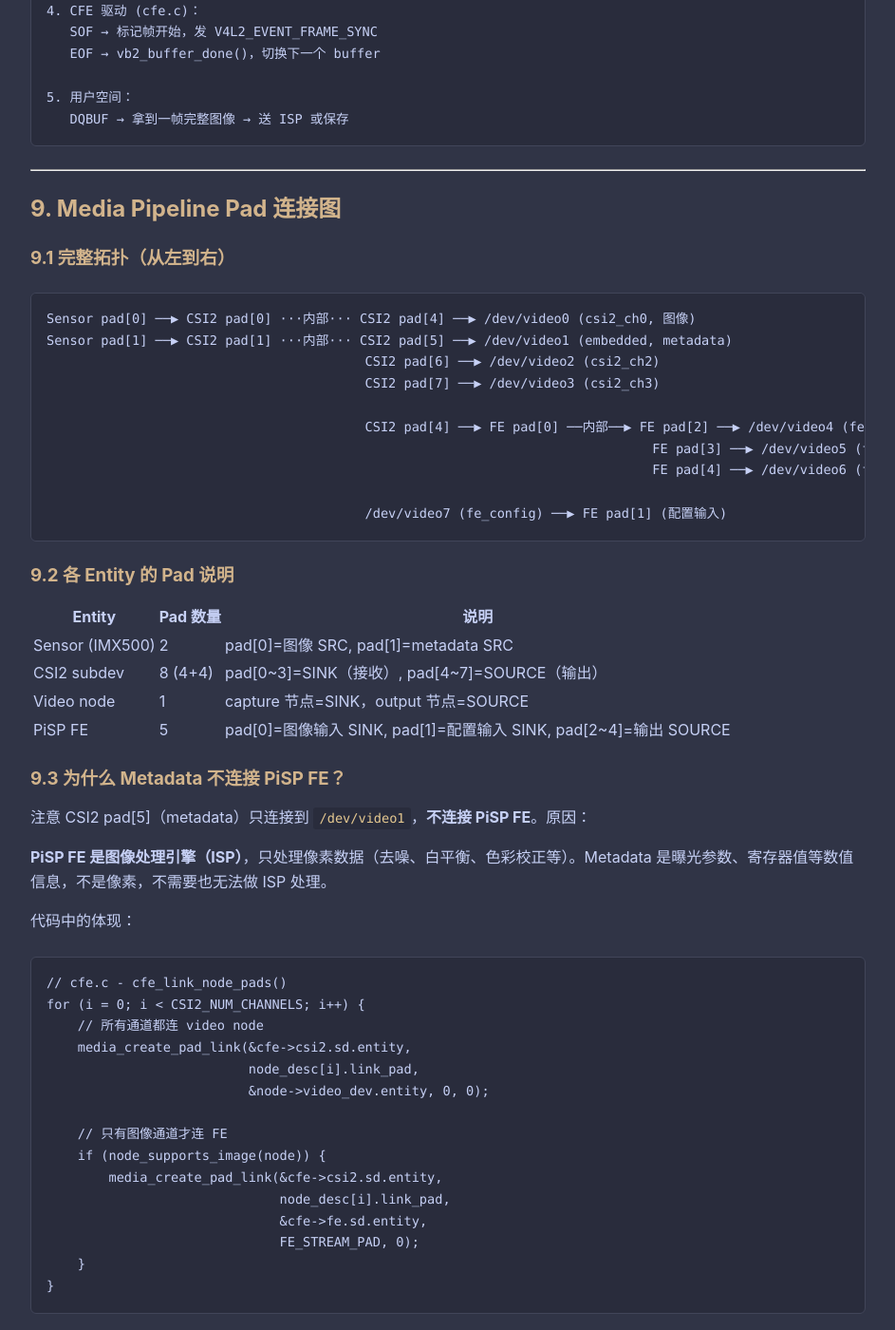
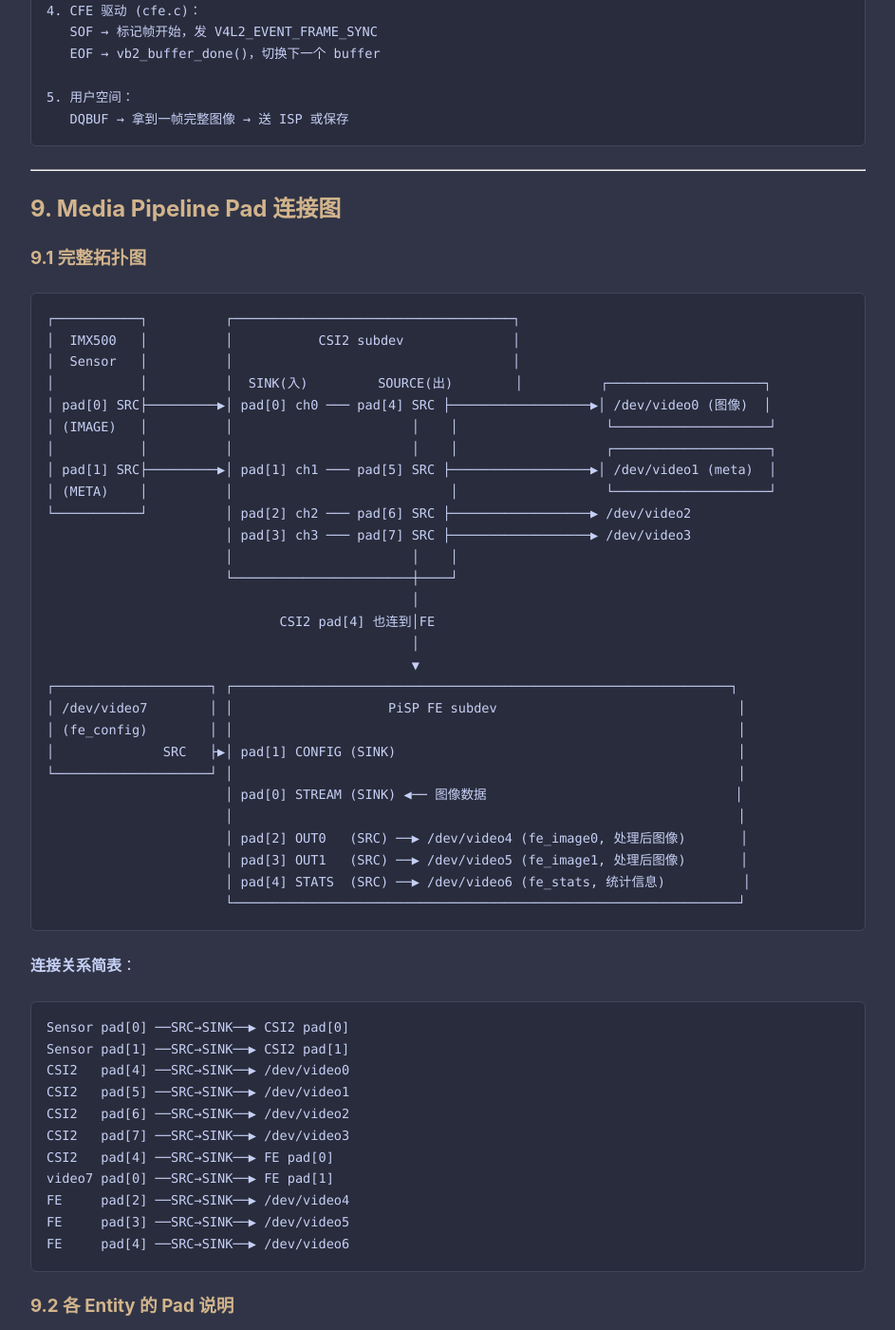
Before and after one commit to wangxiaolei12/wangxiaolei12.github.io, a Jekyll site: the page built from _posts/camera-media/2026-06-23-mipi-csi2-rp1-cfe-deep-dive.md, in a window 1280 px wide and 1400 px high, scrolled down 8862 px. Shown: the whole window at 95% size, without its empty margins (168-1111 px from the left). Built offline with Jekyll 4.4.1, drawn with Linux system fonts in a browser that asks for light colours.

Commit message:
补充完整 Media Pipeline Pad 拓扑图

````diff
--- a/_posts/camera-media/2026-06-23-mipi-csi2-rp1-cfe-deep-dive.md
+++ b/_posts/camera-media/2026-06-23-mipi-csi2-rp1-cfe-deep-dive.md
@@ -400,19 +400,53 @@ struct cfe_fmt {
 
 ## 9. Media Pipeline Pad 连接图
 
-### 9.1 完整拓扑（从左到右）
+### 9.1 完整拓扑图
 
 ```
-Sensor pad[0] ──▶ CSI2 pad[0] ···内部··· CSI2 pad[4] ──▶ /dev/video0 (csi2_ch0, 图像)
-Sensor pad[1] ──▶ CSI2 pad[1] ···内部··· CSI2 pad[5] ──▶ /dev/video1 (embedded, metadata)
-                                         CSI2 pad[6] ──▶ /dev/video2 (csi2_ch2)
-                                         CSI2 pad[7] ──▶ /dev/video3 (csi2_ch3)
+┌───────────┐          ┌────────────────────────────────────┐
+│  IMX500   │          │           CSI2 subdev              │
+│  Sensor   │          │                                    │
+│           │          │  SINK(入)         SOURCE(出)        │          ┌────────────────────┐
+│ pad[0] SRC├─────────▶│ pad[0] ch0 ─── pad[4] SRC ├──────────────────▶│ /dev/video0 (图像)  │
+│ (IMAGE)   │          │                       │    │                   └────────────────────┘
+│           │          │                       │    │                   ┌────────────────────┐
+│ pad[1] SRC├─────────▶│ pad[1] ch1 ─── pad[5] SRC ├──────────────────▶│ /dev/video1 (meta)  │
+│ (META)    │          │                            │                   └────────────────────┘
+└───────────┘          │ pad[2] ch2 ─── pad[6] SRC ├──────────────────▶ /dev/video2
+                       │ pad[3] ch3 ─── pad[7] SRC ├──────────────────▶ /dev/video3
+                       │                       │    │
+                       └───────────────────────┼────┘
+                                               │
+                              CSI2 pad[4] 也连到│FE
+                                               │
+                                               ▼
+┌────────────────────┐ ┌────────────────────────────────────────────────────────────────┐
+│ /dev/video7        │ │                    PiSP FE subdev                               │
+│ (fe_config)        │ │                                                                 │
+│              SRC   ├▶│ pad[1] CONFIG (SINK)                                            │
+└────────────────────┘ │                                                                 │
+                       │ pad[0] STREAM (SINK) ◀── 图像数据                                │
+                       │                                                                 │
+                       │ pad[2] OUT0   (SRC) ──▶ /dev/video4 (fe_image0, 处理后图像)       │
+                       │ pad[3] OUT1   (SRC) ──▶ /dev/video5 (fe_image1, 处理后图像)       │
+                       │ pad[4] STATS  (SRC) ──▶ /dev/video6 (fe_stats, 统计信息)          │
+                       └─────────────────────────────────────────────────────────────────┘
+```
 
-                                         CSI2 pad[4] ──▶ FE pad[0] ──内部──▶ FE pad[2] ──▶ /dev/video4 (fe_image0)
-                                                                              FE pad[3] ──▶ /dev/video5 (fe_image1)
-                                                                              FE pad[4] ──▶ /dev/video6 (fe_stats)
+**连接关系简表**：
 
-                                         /dev/video7 (fe_config) ──▶ FE pad[1] (配置输入)
+```
+Sensor pad[0] ──SRC→SINK──▶ CSI2 pad[0]
+Sensor pad[1] ──SRC→SINK──▶ CSI2 pad[1]
+CSI2   pad[4] ──SRC→SINK──▶ /dev/video0
+CSI2   pad[5] ──SRC→SINK──▶ /dev/video1
+CSI2   pad[6] ──SRC→SINK──▶ /dev/video2
+CSI2   pad[7] ──SRC→SINK──▶ /dev/video3
+CSI2   pad[4] ──SRC→SINK──▶ FE pad[0]
+video7 pad[0] ──SRC→SINK──▶ FE pad[1]
+FE     pad[2] ──SRC→SINK──▶ /dev/video4
+FE     pad[3] ──SRC→SINK──▶ /dev/video5
+FE     pad[4] ──SRC→SINK──▶ /dev/video6
 ```
 
 ### 9.2 各 Entity 的 Pad 说明
````
